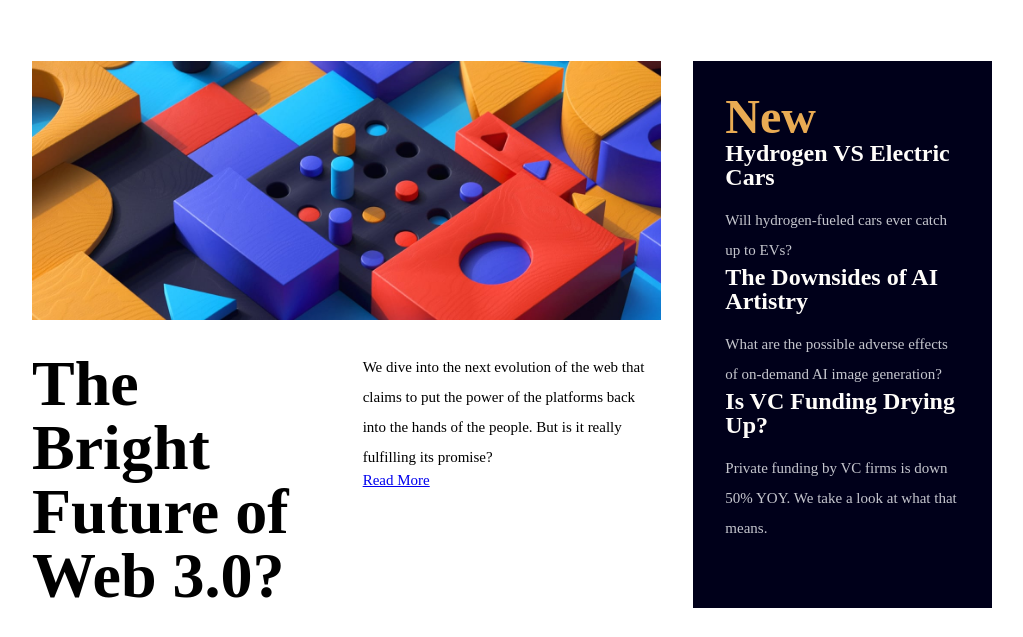
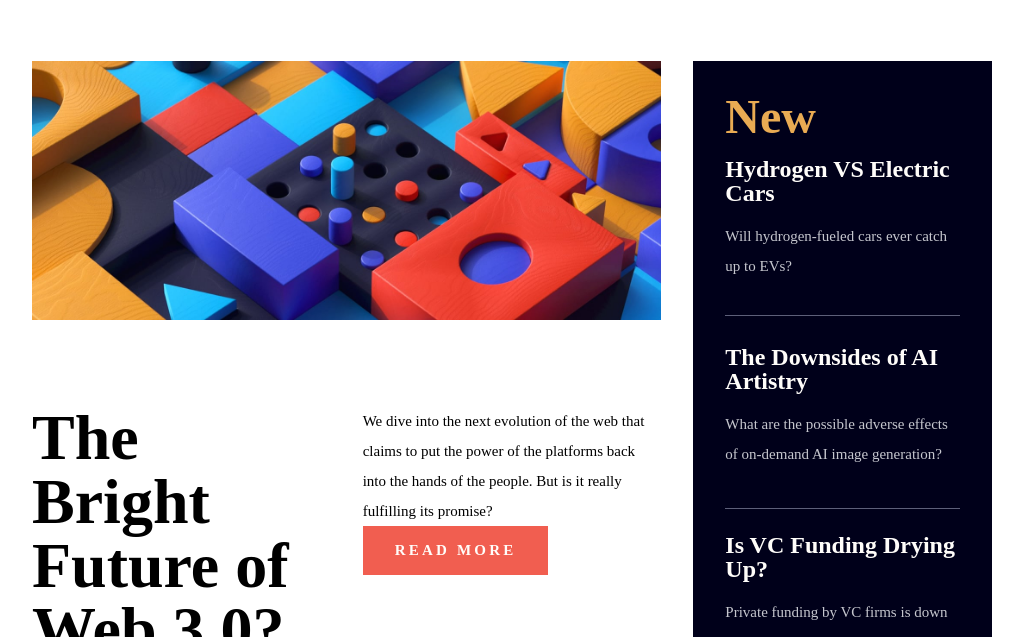
Before and after one commit to elenazaharia1/news-homepage-main, a plain HTML site: page index.html in a window 1280 px wide. Shown: the part 95-732 px from the top of the page, without its empty margins (128-1151 px from the left). Drawn offline with Linux system fonts and the light colour scheme.

Commit message:
Fix Sidebar

```diff
--- a/style.css
+++ b/style.css
@@ -74,6 +74,7 @@ h2 {
   font-size: 3rem;
   font-weight: 700;
   color: var(--primary-orange);
+  margin-bottom: 1rem;
 }
 
 h3 {
@@ -143,6 +144,7 @@ p {
 }
 
 .hero-content {
+  display: flex;
   gap: var(--spacer-medium);
 
   grid-column: 1 / span 2;
@@ -159,10 +161,20 @@ p {
 }
 
 .sidebar-element {
-  /* padding-top: var(--spacer-medium); */
+  position: relative;
 }
 .sidebar-element:not(:first-of-type) {
-  /* padding-top: var(--spacer-large); */
+  padding-top: var(--spacer-large);
+}
+
+.sidebar-element:not(:first-of-type):before {
+  content: "";
+  width: 100%;
+  border-bottom: solid 1px var(--neutral-dark-gb);
+  position: absolute;
+  left: 0;
+  top: 18%;
+  z-index: 1;
 }
 
 .hero-img {
@@ -177,6 +189,19 @@ p {
 }
 .article {
   gap: var(--spacer-medium);
+}
+
+.btn {
+  display: inline-block;
+  /* width: 50%; */
+  text-align: center;
+  font-weight: 800;
+  text-decoration: none;
+  color: var(--neutral-off-white);
+  text-transform: uppercase;
+  letter-spacing: 0.2rem;
+  background-color: var(--primary-red);
+  padding: 1rem 2rem;
 }
 
 @media (max-width: 950px) {
@@ -207,4 +232,7 @@ p {
   .main-grid {
     display: block;
   }
+  .hero-content {
+    flex-direction: column;
+  }
 }
```
